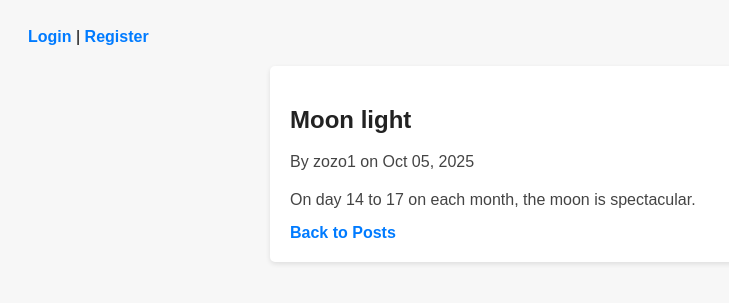
After one commit to Muzdalifah20/Alx_DjangoLearnLab, a Django app: page /posts/1/ in a window 1280 px wide. The commit adds this page. Shown: the top 303 px of the page, without its empty margins (0-729 px from the left). Run offline with Django 5.2, Linux system fonts and the light colour scheme; data comes from the database, SQL or seed files in the repository; both versions use the stored data as it was after the commit.

Commit message:
Creating Blog Post Management Features

```diff
--- a/django_blog/blog/models.py
+++ b/django_blog/blog/models.py
@@ -1,5 +1,6 @@
 from django.db import models
 from django.contrib.auth.models import User
+from django.urls import reverse
 # Create your models here.
 class Post(models.Model):
     title = models.CharField(max_length=200)
@@ -7,6 +8,12 @@ class Post(models.Model):
     published_date = models.DateTimeField(auto_now_add=True)
     author = models.ForeignKey(User, on_delete=models.CASCADE, related_name='posts')
 
+    def __str__(self):
+        return self.title
+
+    def get_absolute_url(self):
+        return reverse('post_detail', kwargs={'pk':self.pk})
+
 class Profile(models.Model):
     user = models.OneToOneField(User, on_delete=models.CASCADE)
     bio = models.TextField(blank=True)
--- a/django_blog/blog/static/css/style.css
+++ b/django_blog/blog/static/css/style.css
@@ -49,3 +49,100 @@ legend {
   font-weight: bold;
   padding: 0 5px;
 }
+
+/* Target only the logout button inside the nav form */
+header nav form {
+  display: inline; /* Make the form inline so it doesn't take full width */
+  margin: 0; /* Remove extra margins */
+  padding: 0; /* Remove extra padding */
+}
+
+header nav form button {
+  all: unset; /* Remove all default button styling */
+  cursor: pointer; /* Show pointer cursor on hover */
+  color: #007bff; /* Link color */
+  text-decoration: underline; /* Make it look like a link */
+  font-weight: bold;
+  font-size: 1rem;
+}
+
+/* Optional: add hover effect matching links */
+header nav form button:hover {
+  color: #0056b3;
+  text-decoration: none;
+}
+
+/* Blog post list and detail container */
+main {
+  max-width: 700px;
+  margin: 20px auto;
+  background-color: white;
+  padding: 20px;
+  border-radius: 5px;
+  box-shadow: 0 2px 5px rgba(0, 0, 0, 0.1);
+}
+
+/* Headings */
+h1 {
+  color: #222;
+  margin-bottom: 15px;
+}
+
+/* Links */
+a {
+  color: #007bff;
+  text-decoration: none;
+  font-weight: bold;
+}
+
+a:hover {
+  text-decoration: underline;
+}
+
+/* List of posts */
+ul {
+  list-style: none;
+  padding-left: 0;
+}
+
+ul li {
+  border: 1px solid #ddd;
+  margin: 8px 0;
+  padding: 10px;
+  border-radius: 4px;
+  background-color: #fafafa;
+}
+
+/* Article content in post_detail */
+article p {
+  line-height: 1.6;
+  color: #444;
+  margin: 12px 0;
+}
+
+/* Form buttons for create/edit */
+form button {
+  background-color: #4caf50;
+  color: white;
+  border: none;
+  padding: 10px 18px;
+  border-radius: 4px;
+  cursor: pointer;
+  font-size: 16px;
+}
+
+form button:hover {
+  background-color: #45a049;
+}
+
+/* Cancel link */
+a.cancel-link {
+  margin-left: 15px;
+  font-size: 14px;
+  color: #666;
+}
+
+a.cancel-link:hover {
+  color: #333;
+  text-decoration: underline;
+}
--- /dev/null
+++ b/django_blog/blog/templates/post_detail.html
@@ -0,0 +1,16 @@
+{% extends "base.html" %} {% block title %}{{ post.title }}{% endblock %}
+{% block content %}
+<article>
+  <h1>{{ post.title }}</h1>
+  <p>
+    By {{ post.author.username }} on {{ post.published_date|date:"M d, Y" }}
+  </p>
+  <p>{{ post.content }}</p>
+</article>
+
+{% if user == post.author %}
+<a href="{% url 'post_edit' post.pk %}">Edit</a> |
+<a href="{% url 'post_delete' post.pk %}">Delete</a>
+{% endif %}
+<a href="{% url 'post_list' %}">Back to Posts</a>
+{% endblock %}
--- a/django_blog/blog/urls.py
+++ b/django_blog/blog/urls.py
@@ -1,10 +1,15 @@
 from django.urls import path
 from django.contrib.auth import views as auth_views
-from .views import register, profile
+from .views import register, profile, PostListView, PostCreateView, PostDetailView, PostUpdateView, PostDeleteview
 
 urlpatterns = [
     path("login/", auth_views.LoginView.as_view(template_name='registration/login.html'), name="login"),
     path("logout/", auth_views.LogoutView.as_view(), name='logout'),
     path("register/", register, name="register"),
-    path("profile/", profile, name="profile")
+    path("profile/", profile, name="profile"),
+    path("/posts/", PostListView.as_view(), name="post_list"),
+    path('posts/<int:pk>/', PostDetailView.as_view(), name='post_detail'),
+    path("posts/new/", PostCreateView.as_view(), name="post_create"),
+    path("posts/<int:pk>/edit/", PostUpdateView.as_view(), name="post_edit"),
+    path("posts/<int:pk>/delete/", PostDeleteview.as_view(), name="post_delete"),
 ]
--- a/django_blog/blog/views.py
+++ b/django_blog/blog/views.py
@@ -1,8 +1,12 @@
 from django.shortcuts import render, redirect
+from django.urls import reverse_lazy
 from .forms import CustomUserCreationFor, UserUpdateForm, ProfileUpdateForm
 from django.contrib.auth.decorators import login_required
 from django.core.exceptions import ObjectDoesNotExist
-from .models import Profile
+from .models import Profile, Post
+from django.views.generic import ListView, DetailView, CreateView, UpdateView, DetailView
+from django.contrib.auth.mixins import LoginRequiredMixin, UserPassesTestMixin
+
 
 
 
@@ -38,3 +42,38 @@ def profile(request):
 
     context = {'updated_form': updated_form, 'profile_form': profile_form}
     return render(request, 'profile.html', context)
+
+class PostListView(ListView):
+    model = Post
+    template_name = 'post_list.html'
+    context_object_name = 'posts'
+    ordering = ['-published_date']
+    paginate_by = 5
+
+class PostDetailView(DetailView):
+    model = Post
+    template_name = "post_detail.html"
+
+class PostCreateView(LoginRequiredMixin, CreateView):
+    model = Post
+    fields = ['title', 'content']
+    template_name = "post_form.html"
+
+    def form_valid(self, form):
+        form.instance.author = self.request.user
+        return super().form_valid(form)
+
+class PostUpdateView(LoginRequiredMixin, UserPassesTestMixin, UpdateView):
+    model = Post
+    fields = ['title', 'content']
+    template_name = 'post_form.html'
+
+    def form_vlaid(self, form):
+        form.instance.author = self.request.user
+        return super().form_vlaid(form)
+
+
+class PostDeleteview(LoginRequiredMixin, UserPassesTestMixin, DetailView):
+    model = Post
+    template_name = "post_confirm_delete.html"
+    success_url = reverse_lazy("post_list")
```
Also changed, not shown: django_blog/blog/docs/blog.md (added, +10 -0 lines), django_blog/blog/templates/post_confirm_delete.html (added, +10 -0 lines), django_blog/blog/templates/post_form.html (added, +9 -0 lines), django_blog/blog/templates/post_list.html (added, +14 -0 lines), django_blog/db.sqlite3.
